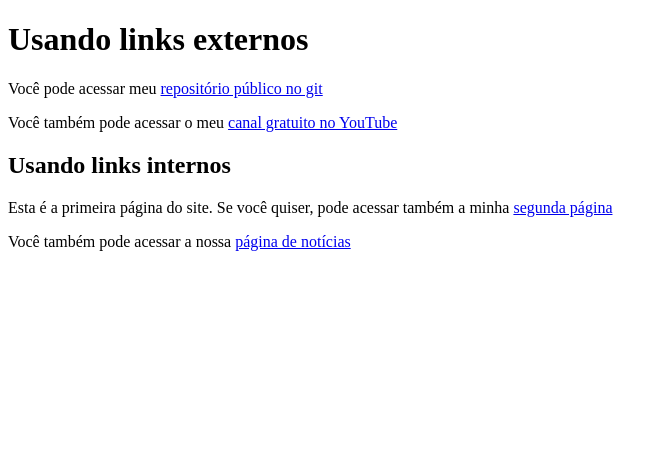
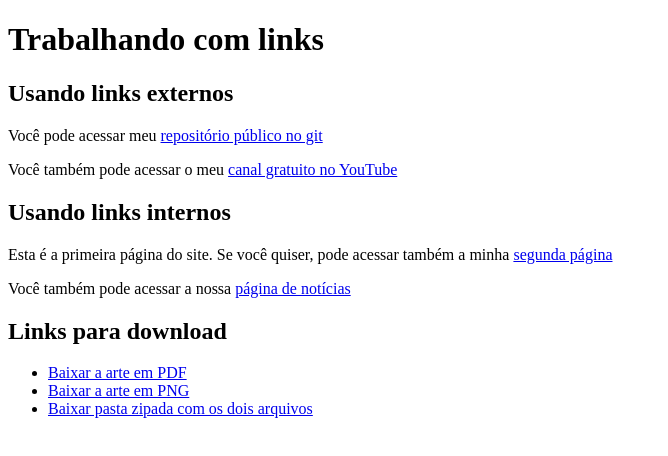
Before and after one commit to DarciRoesler/html-css, a plain HTML site: page exercicios/ex-010/index.html in a window 1280 px wide. Shown: the whole page, without its empty margins (0-668 px from the left). Drawn offline with Linux system fonts and the light colour scheme.

Commit message:
ex-010 - links para download

```diff
--- a/exercicios/ex-010/index.html
+++ b/exercicios/ex-010/index.html
@@ -7,11 +7,18 @@
     <title>Trabalhando com links</title>
 </head>
 <body>
-    <h1>Usando links externos</h1>
+    <h1>Trabalhando com links</h1>
+    <h2>Usando links externos</h2>
     <p>Você pode acessar meu <a href="https://www.github.com/DarciRoesler/html-css" target="_blank" rel="external">repositório público no git</a></p>
     <p>Você também pode acessar o meu <a href="https://www.youtube.com" target="_blank" rel="external">canal gratuito no YouTube</a></p>
     <h2>Usando links internos</h2>
     <p>Esta é a primeira página do site. Se você quiser, pode acessar também a minha <a href="pag002.html" rel="next" target="self">segunda página</a></p>
     <p>Você também pode acessar a nossa <a href="noticias/pag003.html" rel="next" target="self">página de notícias</a></p>
+    <h2>Links para download</h2>
+    <ul>
+        <li><a href="arte/Sem título.pdf" download="Sem título.pdf" type="application/pdf">Baixar a arte em PDF</a></li>
+        <li><a href="arte/Sem título.png" download="Sem título.png" type="application/png">Baixar a arte em PNG</a></li>
+        <li><a href="arte/Sem título.zip" download="Sem título.zip" type="application/zip">Baixar pasta zipada com os dois arquivos</a></li>
+    </ul>
 </body>
 </html>
```
Also changed, not shown: exercicios/ex-010/arte/Sem título.png (added), 2 other files.
